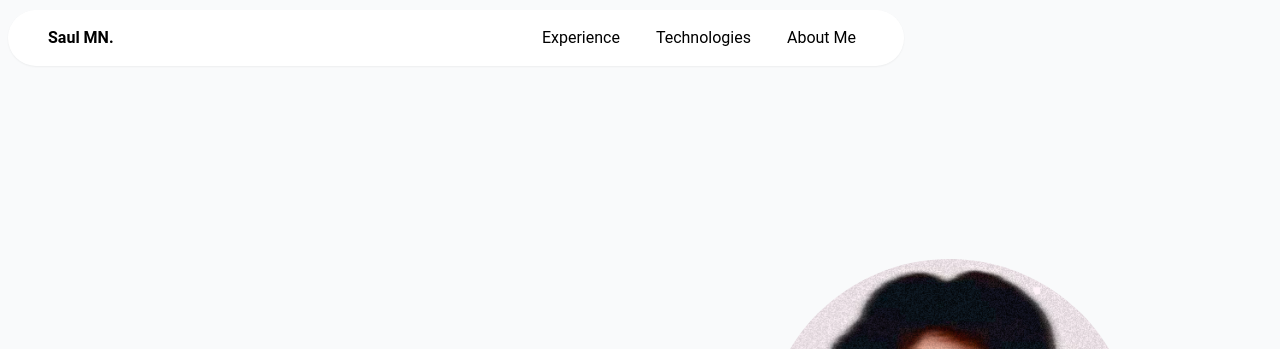
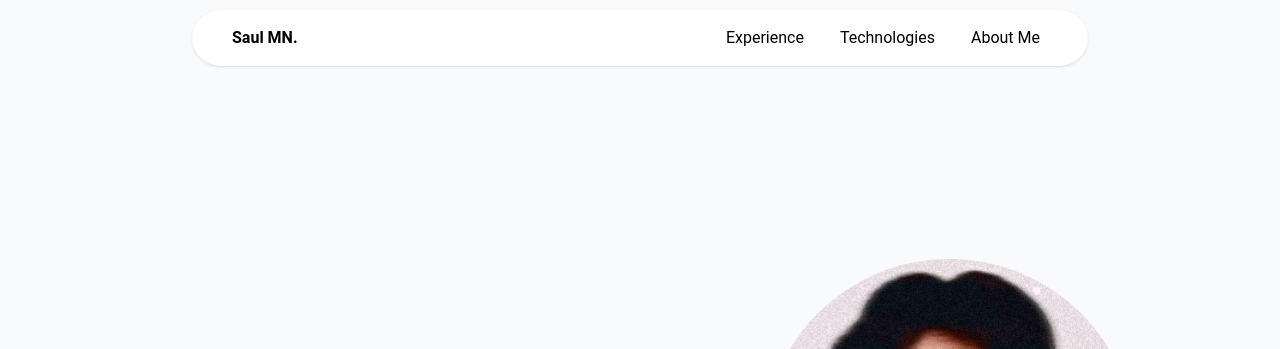
Before and after one commit to saulmn/saul-portfolio, an Astro site: page / in a window 1280 px wide. Shown: the top 349 px of the page. Built offline with nearby package versions, Linux system fonts and the light colour scheme; Astro itself is replaced by a stand-in of ours.

Commit message:
feat: Refactor navbar, update hero and layout

```diff
--- a/src/components/NavBar/navbar.tsx
+++ b/src/components/NavBar/navbar.tsx
@@ -22,7 +22,7 @@ export function NavBar() {
     // },
   ];
   return (
-    <nav className="sticky top-2.5 z-50 mx-2 max-w-2xl md:max-w-4xl flex h-14 items-center justify-between rounded-full bg-opacity-30 bg-white backdrop-blur-sm shadow-xs p-5 text-black xl:px-10">
+    <nav className="sticky top-2.5 z-50 mx-2 md:mx-auto max-w-2xl md:max-w-4xl flex h-14 items-center justify-between rounded-full bg-white shadow-sm p-5 text-black xl:px-10">
       <div className="flex items-center space-x-6">
         <Logo />
       </div>
```
